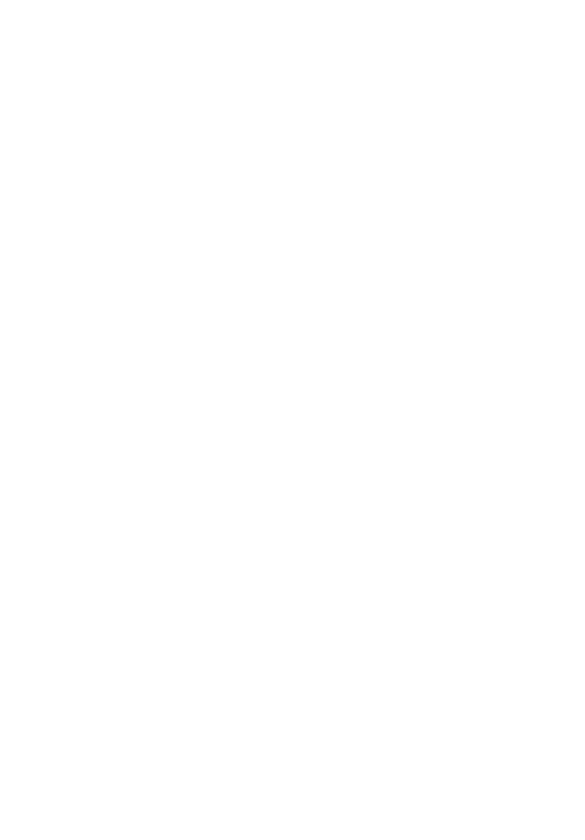
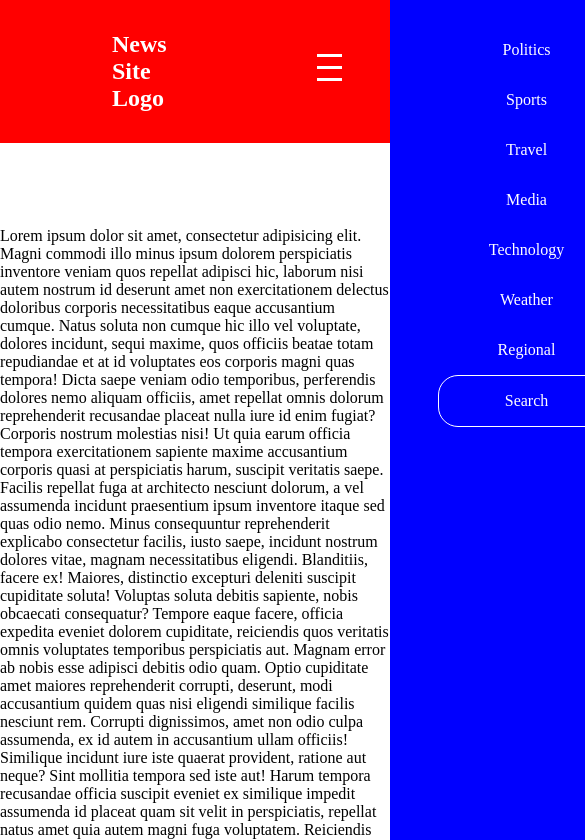
Before and after one commit to sonidef/FEMALE-ENERGY, a website: page details.html in a window 390 px wide. Shown: the top 840 px of the page, 585 px wide, since content can reach past the window. Drawn offline with nearby package versions, Linux system fonts and the light colour scheme; files that its build step writes are made by us from their sources.

Commit message:
Complete

```diff
--- a/details.html
+++ b/details.html
@@ -8,5 +8,62 @@
 </head>
 <body>
 
+  <header >
+
+    <nav class="secondary-nav">
+
+      <div class="logo">
+        <h1>News Site Logo</h1>
+      </div>
+
+      <div class="search-area">
+        <p>Search</p>
+      </div>
+
+      <div class="burger">
+        <div class="line1"></div>
+        <div class="line2"></div>
+        <div class="line3"></div>
+      </div>
+
+    </nav>
+
+    <nav class="main-nav">
+
+      <ul class="nav-links">
+        <li><a href="#">Politics</a></li>
+        <li><a href="#">Sports</a></li>
+        <li><a href="#">Travel</a></li>
+        <li><a href="#">Media</a></li>
+        <li><a href="#">Technology</a></li>
+        <li><a href="#">Weather</a></li>
+        <li><a href="#">Regional</a></li>
+        <li class="search-li"><a href="#">Search</a></li>
+      </ul>
+
+    </nav>
+
+  </header>
+
+  <main>
+
+    <div class="fake-body">
+
+        <p>Lorem ipsum dolor sit amet, consectetur adipisicing elit. Magni commodi illo minus ipsum dolorem perspiciatis inventore veniam quos repellat adipisci hic, laborum nisi autem nostrum id deserunt amet non exercitationem delectus doloribus corporis necessitatibus eaque accusantium cumque. Natus soluta non cumque hic illo vel voluptate, dolores incidunt, sequi maxime, quos officiis beatae totam repudiandae et at id voluptates eos corporis magni quas tempora! Dicta saepe veniam odio temporibus, perferendis dolores nemo aliquam officiis, amet repellat omnis dolorum reprehenderit recusandae placeat nulla iure id enim fugiat? Corporis nostrum molestias nisi! Ut quia earum officia tempora exercitationem sapiente maxime accusantium
+
+        corporis quasi at perspiciatis harum, suscipit veritatis saepe. Facilis repellat fuga at architecto nesciunt dolorum, a vel assumenda incidunt praesentium ipsum inventore itaque sed quas odio nemo. Minus consequuntur reprehenderit explicabo consectetur facilis, iusto saepe, incidunt nostrum dolores vitae, magnam necessitatibus eligendi. Blanditiis, facere ex! Maiores, distinctio excepturi deleniti suscipit cupiditate soluta! Voluptas soluta debitis sapiente, nobis obcaecati consequatur? Tempore eaque facere, officia expedita eveniet dolorem cupiditate, reiciendis quos veritatis omnis voluptates temporibus perspiciatis aut. Magnam error ab nobis esse adipisci debitis odio quam. Optio cupiditate amet maiores reprehenderit corrupti, deserunt, modi accusantium quidem quas nisi eligendi similique facilis nesciunt
+
+        rem. Corrupti dignissimos, amet non odio culpa assumenda, ex id autem in accusantium ullam officiis! Similique incidunt iure iste quaerat provident, ratione aut neque? Sint mollitia tempora sed iste aut! Harum tempora recusandae officia suscipit eveniet ex similique impedit assumenda id placeat quam sit velit in perspiciatis, repellat natus amet quia autem magni fuga voluptatem. Reiciendis quos, adipisci facere rem officia cum sed totam illo odio nam iusto reprehenderit explicabo ullam molestiae eveniet ex ducimus porro sunt praesentium, accusantium distinctio possimus dolorum itaque. Aut ab doloremque aliquid quidem reiciendis consequuntur fugiat eaque, impedit cumque maxime sapiente, vitae itaque. Alias architecto voluptatum ullam.</p>
+
+    </div>
+
+  </main>
+
+  <footer>
+
+  </footer>
+
+  <script src="header.js"></script>
+
 </body>
 </html>
--- /dev/null
+++ b/header.js
@@ -0,0 +1,14 @@
+const slidingNav = () => {
+    const burger = document.querySelector('.burger')
+    const nav = document.querySelector('.nav-links')
+    const searchArea = document.querySelector('.search-area')
+
+
+    burger.addEventListener('click', () => {
+      nav.classList.toggle('nav-active')
+      burger.classList.toggle('close')
+      searchArea.display = 'none'
+    })
+  }
+
+  slidingNav()
--- a/scss/app.scss
+++ b/scss/app.scss
@@ -2,6 +2,8 @@ $primary-color: red;
 $secondary-color: blue;
 $third-color: green;
 $fourth-color: yellow;
+
+
 
 @import "./components/_footer.scss";
 @import "./components/_header.scss";
--- a/scss/components/_footer.scss
+++ b/scss/components/_footer.scss
@@ -0,0 +1,5 @@
+footer {
+    height: 58vh;
+    width: 100vw;
+    background: $primary-color;
+}
--- a/scss/components/_header.scss
+++ b/scss/components/_header.scss
@@ -0,0 +1,172 @@
+
+  body {
+    margin: 0;
+    padding: 0;
+    box-sizing: border-box;
+  }
+
+  header {
+    color: white;
+  }
+
+  .nav-links li {
+    list-style: none;
+  }
+
+  a {
+    text-decoration: none;
+    color: white;
+  }
+
+
+  /*********************************************
+    SECONDARY NAV
+  **********************************************/
+
+
+  .secondary-nav {
+    height: 17vh;
+    width: 100vw;
+    background: $primary-color;
+    display: flex;
+    justify-content: space-between;
+    align-items: center;
+  }
+
+  .logo {
+    margin: auto 7rem;
+
+    h1 {
+      margin: 0;
+      padding: 0;
+      color: White;
+    }
+  }
+
+  .search-area {
+    border: 1px white solid;
+    border-radius: 20px;
+    height: 2.3rem;
+    width: 9rem;
+    display: flex;
+    align-items: center;
+    margin-right: 4rem;
+
+    p {
+      margin-left: 17px;
+    }
+  }
+
+  .search-li {
+    display: none;
+  }
+
+  /*********************************************
+    MAIN NAV
+  **********************************************/
+
+  .main-nav {
+    height: 8vh;
+    width: 100vw;
+    background: $secondary-color;
+    display: flex;
+    align-items: center;
+  }
+
+  .nav-links {
+    margin: 0;
+    margin-left: 7rem;
+    padding: 0;
+    width: 70vw;
+    display: flex;
+    justify-content: space-between;
+  }
+
+  /*********************************************
+    BURGER / CLOSE ICON
+  **********************************************/
+
+  .burger {
+    display: none;
+
+    div {
+      width: 25px;
+      height: 3px;
+      background: white;
+      margin-bottom: 9px;
+    }
+  }
+
+
+  /*********************************************
+  MEDIA QUERIES
+**********************************************/
+
+@media screen and (max-width:750px) {
+
+    .main-nav {
+      background: none;
+    }
+
+    .nav-links {
+      position: absolute;
+      left: 100%;
+      height: 100vh;
+      top: 0;
+      background: $secondary-color;
+      display: flex;
+      flex-direction: column;
+      align-items: flex-start;
+      justify-content: flex-start;
+      width: 70%;
+      transition: transform 0.3s;
+      padding-top: 25px;
+      margin-left: 0;
+
+      li {
+        padding: 1rem;
+        opacity: 1;
+        margin: 0 auto;
+      }
+    }
+
+    .search-li {
+        border: 1px white solid;
+        border-radius: 20px;
+        width: 9rem;
+        display: flex;
+        align-items: center;
+        justify-content: center;
+        margin: 1.4rem auto;
+    }
+
+    .burger {
+        display: block;
+        cursor: pointer;
+        z-index: 1;
+        padding-right: 3rem;
+    }
+
+    .search-area {
+        display: none;
+    }
+
+    .nav-active {
+        transform: translateX(-100%);
+    }
+
+    .close .line1 {
+        transform: rotate(-45deg) translate(-8px,6px);
+        margin-bottom: 17px;
+    }
+
+    .close .line2 {
+        display: none;
+    }
+
+    .close .line3 {
+        transform: rotate(45deg) translate(-8px,-6px);
+        margin-bottom: 0;
+    }
+
+  }
```
